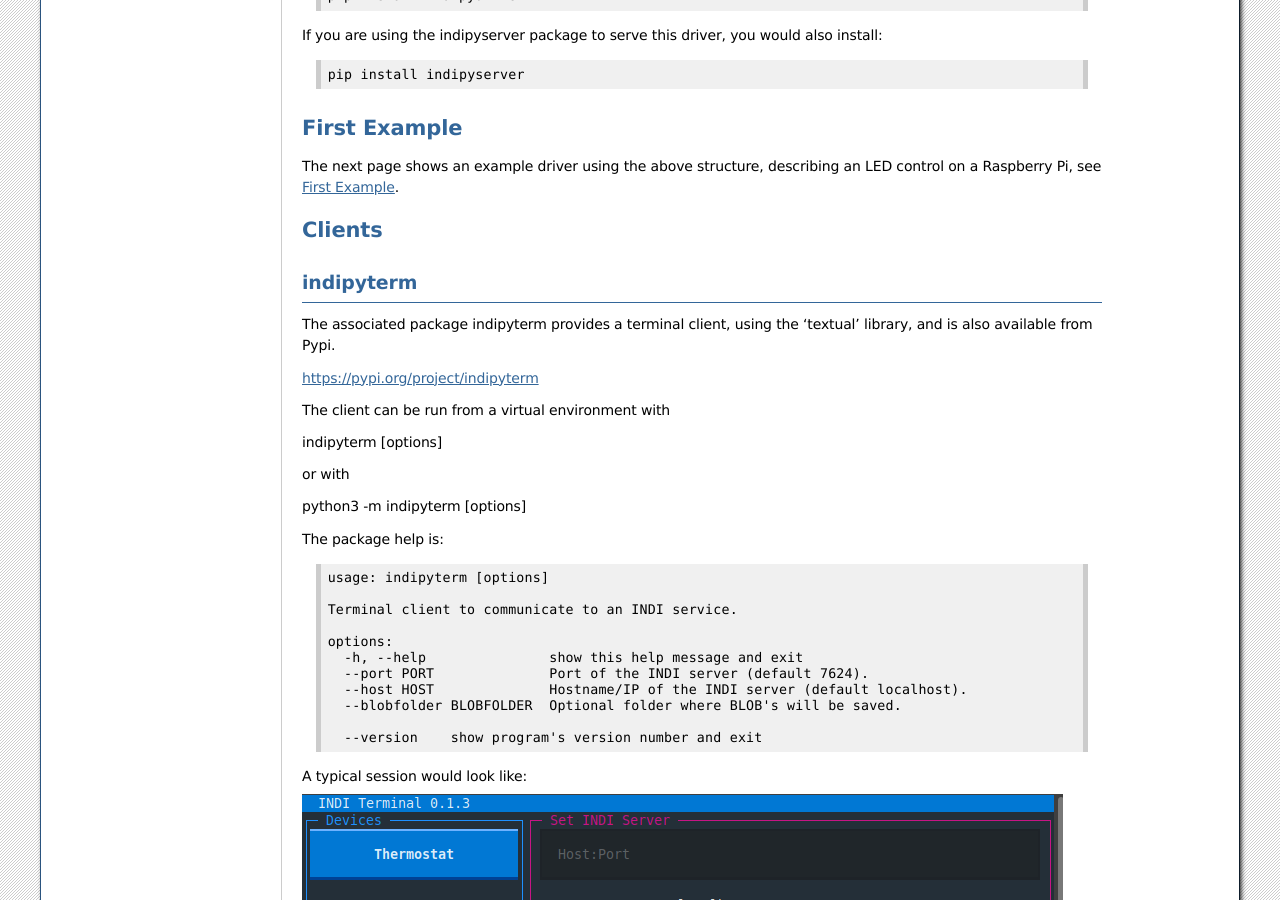
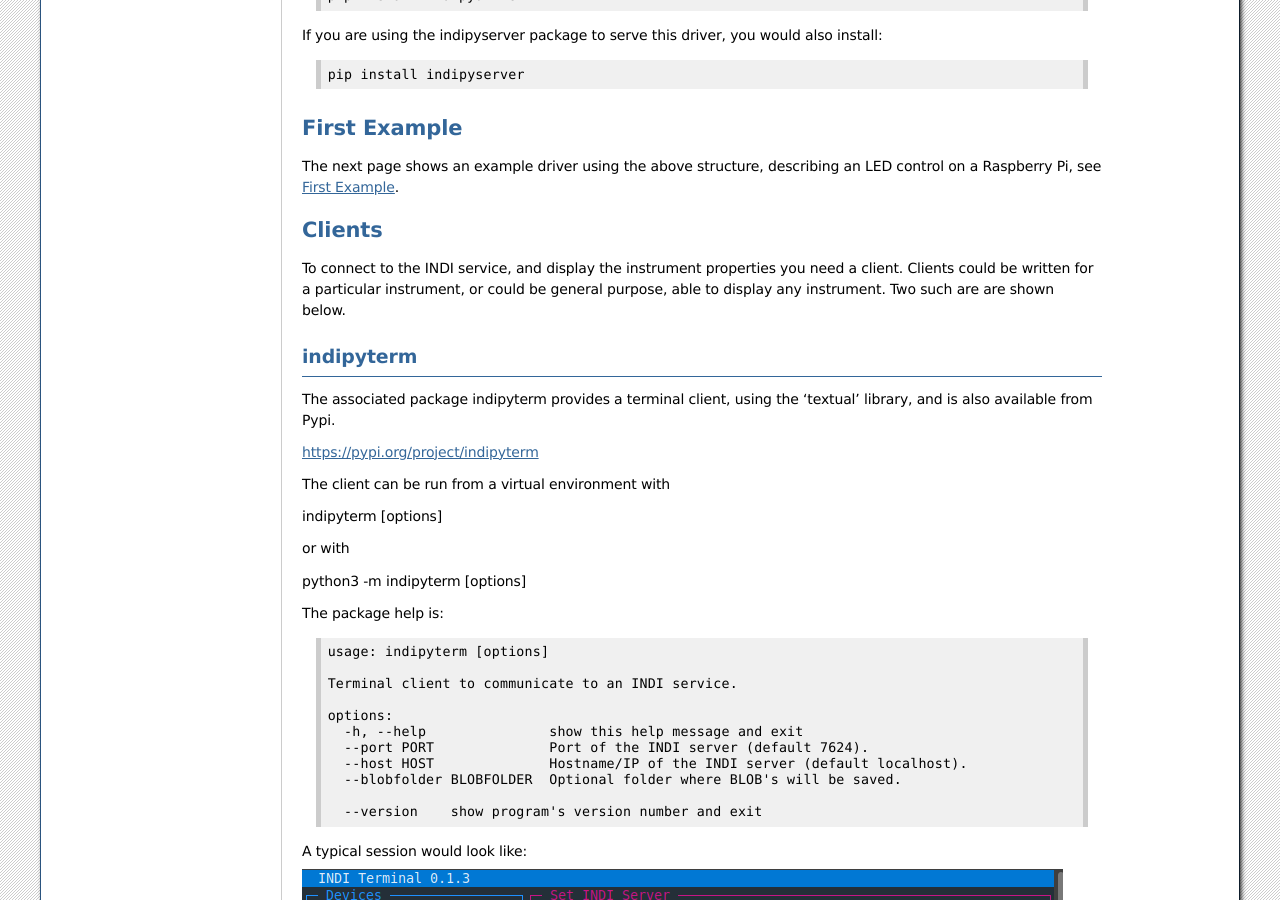
Before and after one commit to bernie-skipole/indipydriver, a Sphinx documentation site: the page built from docs/source/usage/concept.rst, in a window 1280 px wide and 900 px high, scrolled down 2414 px. Built offline with Sphinx 7.4.7, drawn with Linux system fonts in a browser that asks for light colours.

Commit message:
doc change

```diff
--- a/docs/source/usage/concept.rst
+++ b/docs/source/usage/concept.rst
@@ -48,6 +48,8 @@ The next page shows an example driver using the above structure, describing an L
 
 Clients
 =======
+
+To connect to the INDI service, and display the instrument properties you need a client. Clients could be written for a particular instrument, or could be general purpose, able to display any instrument. Two such are are shown below.
 
 indipyterm
 ^^^^^^^^^^
```
